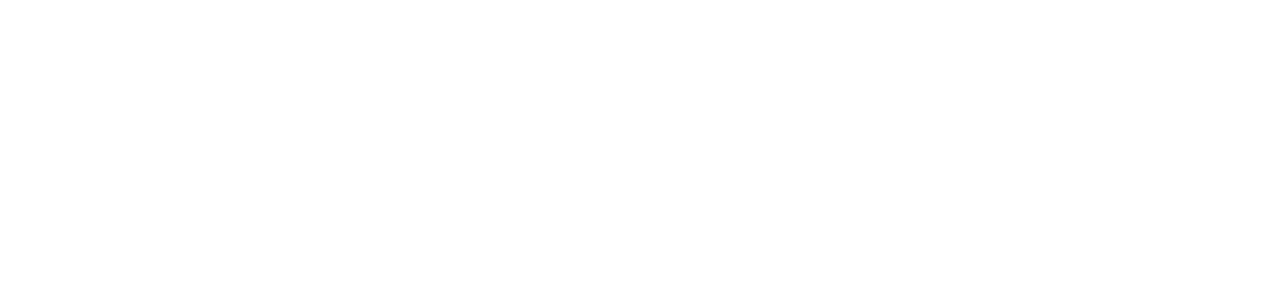
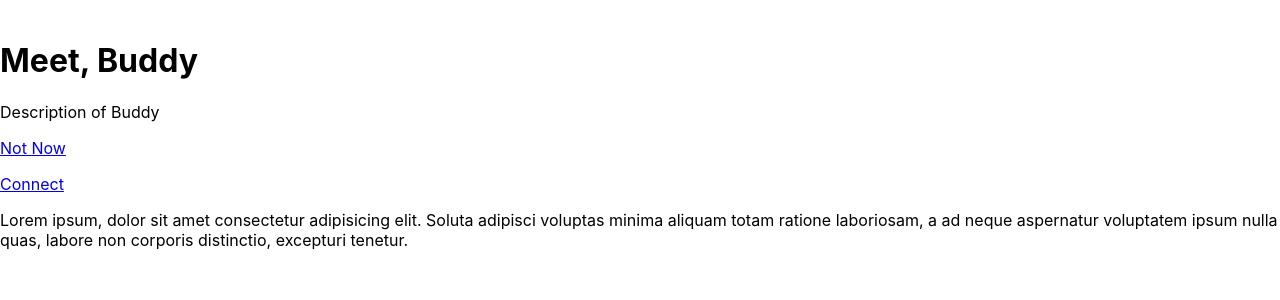
Before and after one commit to arwahjamal/industry-hackathon-client, a React (Create React App) app: page / in a window 1280 px wide. Shown: the top 300 px of the page. Built offline with nearby package versions, Linux system fonts and the light colour scheme.

Commit message:
moved partials into folder

```diff
--- a/src/pages/home-page/HomePage.jsx
+++ b/src/pages/home-page/HomePage.jsx
@@ -4,8 +4,30 @@
 
     const HomePage = () => {
       return (
-<>
-</>
+        <div className="homepage">
+          <main className="homepage__main">
+            <img className="homepage__logo" />
+            <h1 className="homepage__header">Meet, Buddy</h1>
+            <p className="homepage__description">Description of Buddy</p>
+            <div className="hompage__link-container">
+              <Link to="/">
+                <p className="homepage__link-no">Not Now</p>
+              </Link>
+              <Link to="/">
+                <p className="homepage__link-yes">Connect</p>
+              </Link>
+            </div>
+
+            <div className="hompage__privacy">
+              <p className="homepage__privacy-content">
+                Lorem ipsum, dolor sit amet consectetur adipisicing elit. Soluta
+                adipisci voluptas minima aliquam totam ratione laboriosam, a ad
+                neque aspernatur voluptatem ipsum nulla quas, labore non corporis
+                distinctio, excepturi tenetur.
+              </p>
+            </div>
+          </main>
+        </div>
       );
     };
 
```
Also changed, not shown: src/styles/_partials/_breakpoints.scss (renamed from src/styles/_breakpoints.scss), src/styles/_partials/_resets.scss (renamed from src/styles/_resets.scss), src/styles/_partials/_variables.scss (renamed from src/styles/_variables.scss). Lines whose indentation alone changed are shown as unchanged.
